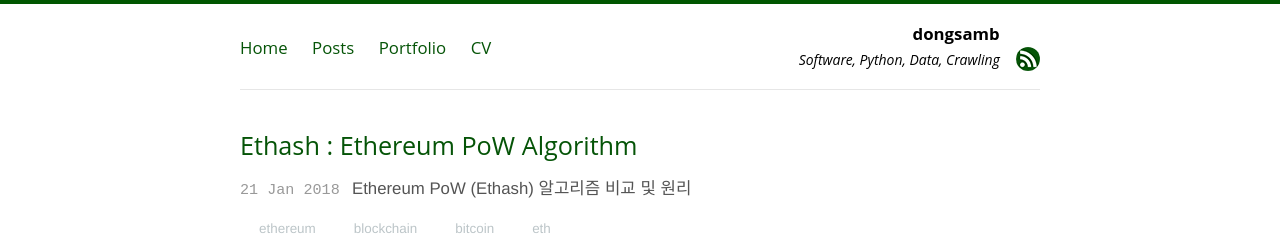
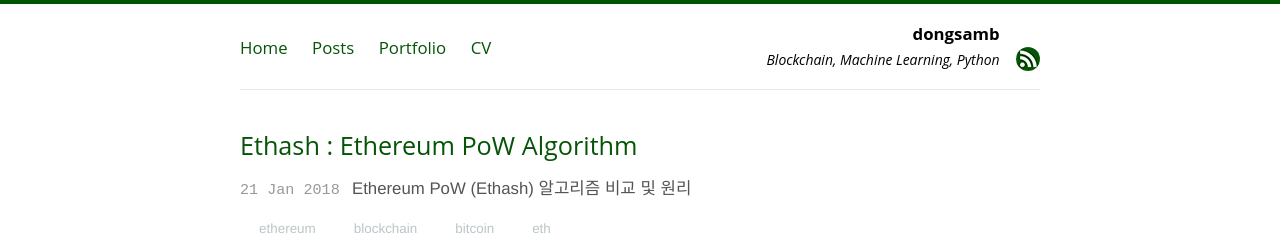
Before and after one commit to dongsam/dongsam.github.io, a Jekyll site: the page built from index.html, in a window 1280 px wide. Shown: the top 244 px of the page. Built offline with Jekyll 4.4.1, drawn with Linux system fonts in a browser that asks for light colours; the list of posts is cut into pages by our own code.

Commit message:
Update keywords

```diff
--- a/_layouts/default.html
+++ b/_layouts/default.html
@@ -52,7 +52,7 @@
             <a href="/">dongsamb</a><br />
             <small>
               <em>
-                  <a href="/">Software, Python, Data, Crawling</a>
+                  <a href="/">Blockchain, Machine Learning, Python</a>
               </em>
             </small>
           </div>
```
